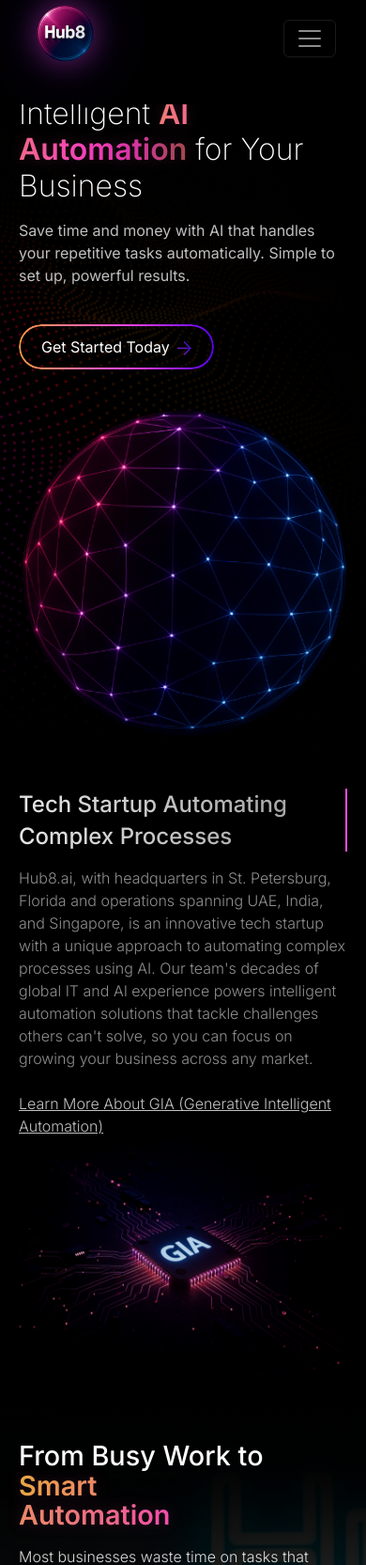
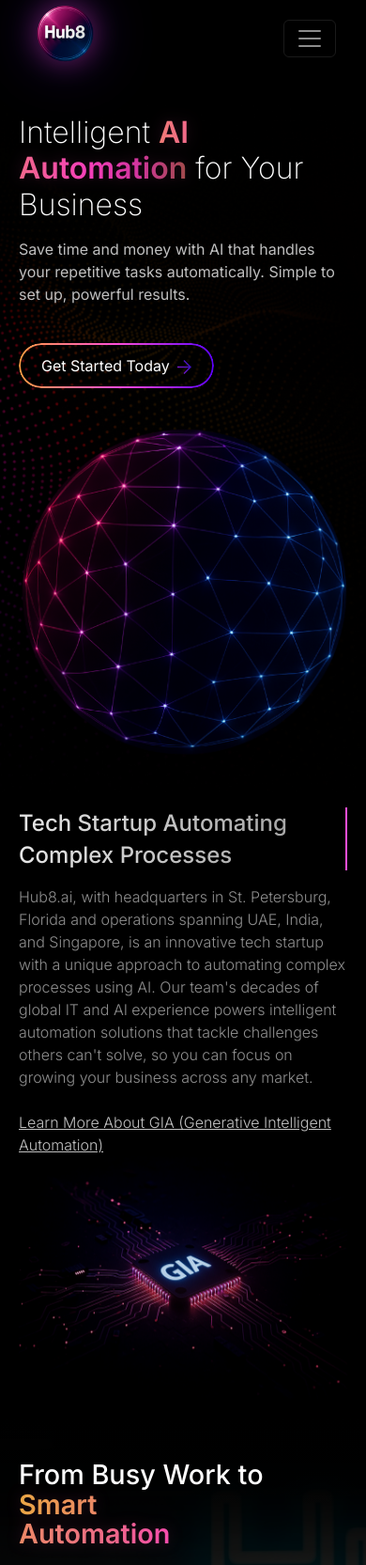
Before and after one commit to tomj0311/www, a PHP site: page / in a window 390 px wide. Shown: the part 30-1695 px from the top of the page at 94% size. Run offline with PHP 8.4, Linux system fonts and the light colour scheme.

Commit message:
Enhance mobile responsiveness by adjusting scroll margin and header padding; improve inquiry type dropdown styling for dark theme

```diff
--- a/assets/style.css
+++ b/assets/style.css
@@ -122,6 +122,17 @@
 [id^="contact"],
 #home {
   scroll-margin-top: 88px; /* header height + a bit */
+}
+
+/* Increase anchor offset on small screens where header is taller */
+@media (max-width: 576px) {
+  section[id],
+  [id^="about"],
+  [id^="services"],
+  [id^="contact"],
+  #home {
+    scroll-margin-top: 120px;
+  }
 }
 
 /* Container padding fix for mobile */
@@ -1236,7 +1247,7 @@
 /* MOBILE HEADER LAYOUT */
 @media (max-width: 576px) {
   body {
-    padding-top: 100px; /* Increased padding for mobile due to wrapped layout */
+  padding-top: 120px; /* Slightly increased to prevent top content cut-off on mobile */
   }
   .site-header .navbar {
     flex-wrap: wrap;
```
Also changed, not shown: contact.php (+34 -0 lines).
